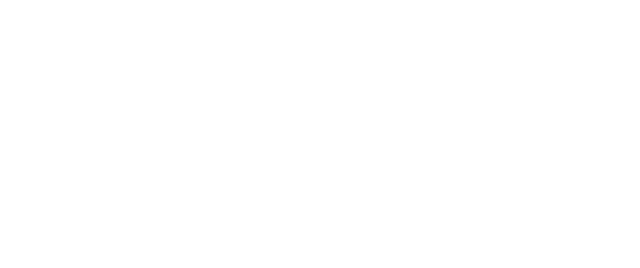
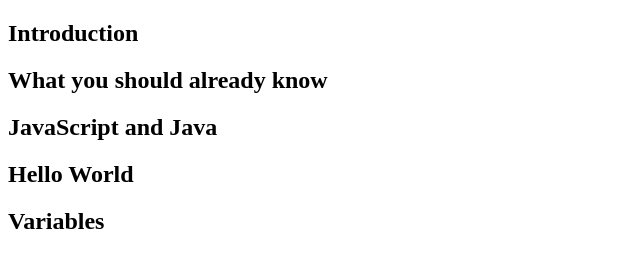
Before and after one commit to Javivy/Tanusri-Vargas, a plain HTML site: page fcc-test-suite-template-master/index.html in a window 1280 px wide. Shown: the whole page, without its empty margins (0-640 px from the left). Drawn offline with Linux system fonts and the light colour scheme.

Commit message:
Feature 3 - Headers added

```diff
--- a/fcc-test-suite-template-master/index.html
+++ b/fcc-test-suite-template-master/index.html
@@ -1,9 +1,9 @@
 <!DOCTYPE html>
 <html lang="en">
   <head>
-    <meta charset="UTF-8">
+    <meta charset="UTF-8" />
     <title>Fork Me! FCC: Test Suite Template</title>
-    <link rel="stylesheet" href="css/style.css">
+    <link rel="stylesheet" href="css/style.css" />
   </head>
 
   <body>
@@ -23,14 +23,33 @@
     -->
 
     <main id="main-doc">
-      <section id="main-section"></section>
-      <section id="main-section"></section>
-      <section id="main-section"></section>
-      <section id="main-section"></section>
-      <section id="main-section"></section>
-
+      <section class="main-section">
+        <header>
+          <h2>Introduction</h2>
+        </header>
+      </section>
+      <section class="main-section">
+        <header>
+          <h2>What you should already know</h2>
+        </header>
+      </section>
+      <section class="main-section">
+        <header>
+          <h2>JavaScript and Java</h2>
+        </header>
+      </section>
+      <section class="main-section">
+        <header>
+          <h2>Hello World</h2>
+        </header>
+      </section>
+      <section class="main-section">
+        <header>
+          <h2>Variables</h2>
+        </header>
+      </section>
     </main>
 
-    <script  src="js/index.js"></script>
+    <script src="js/index.js"></script>
   </body>
 </html>
```
